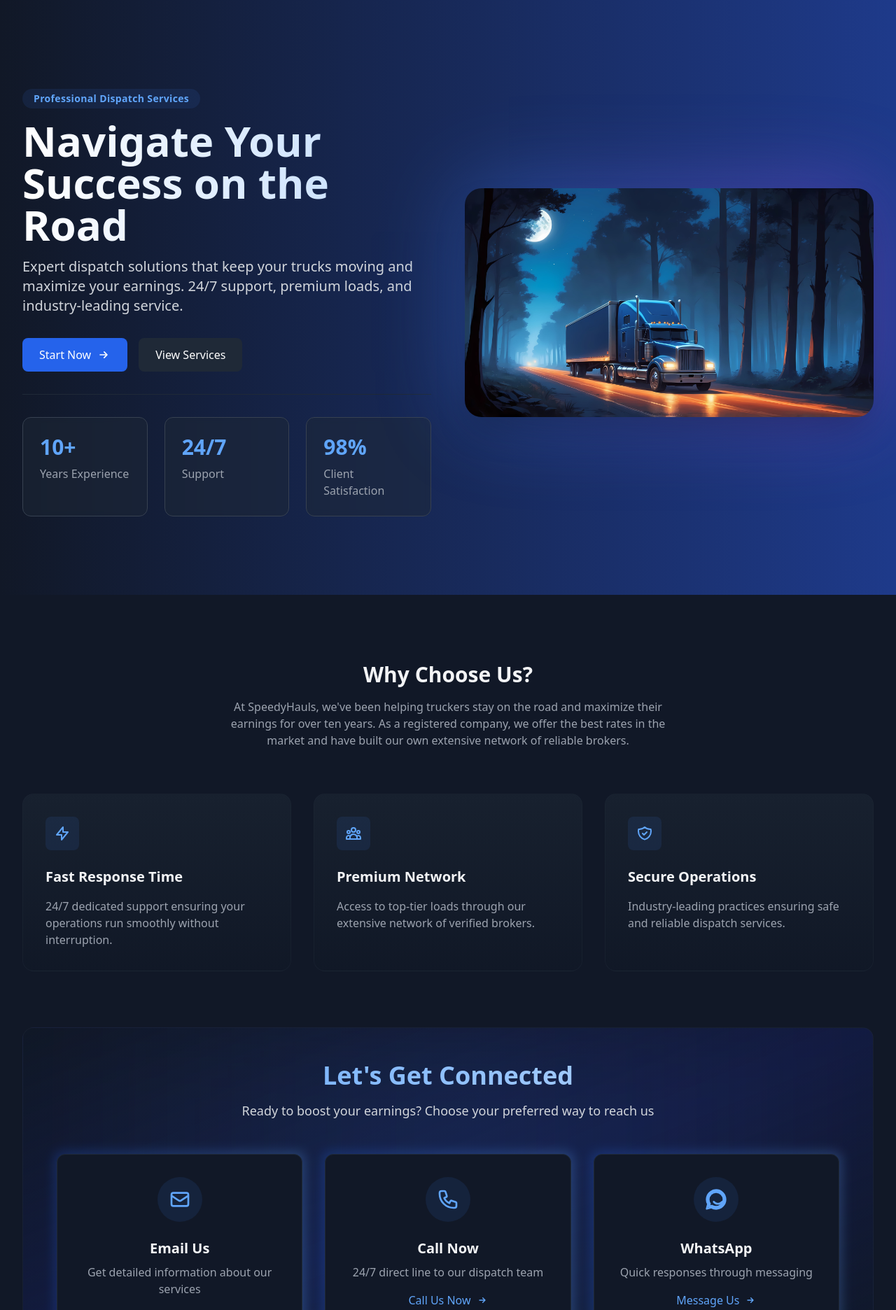
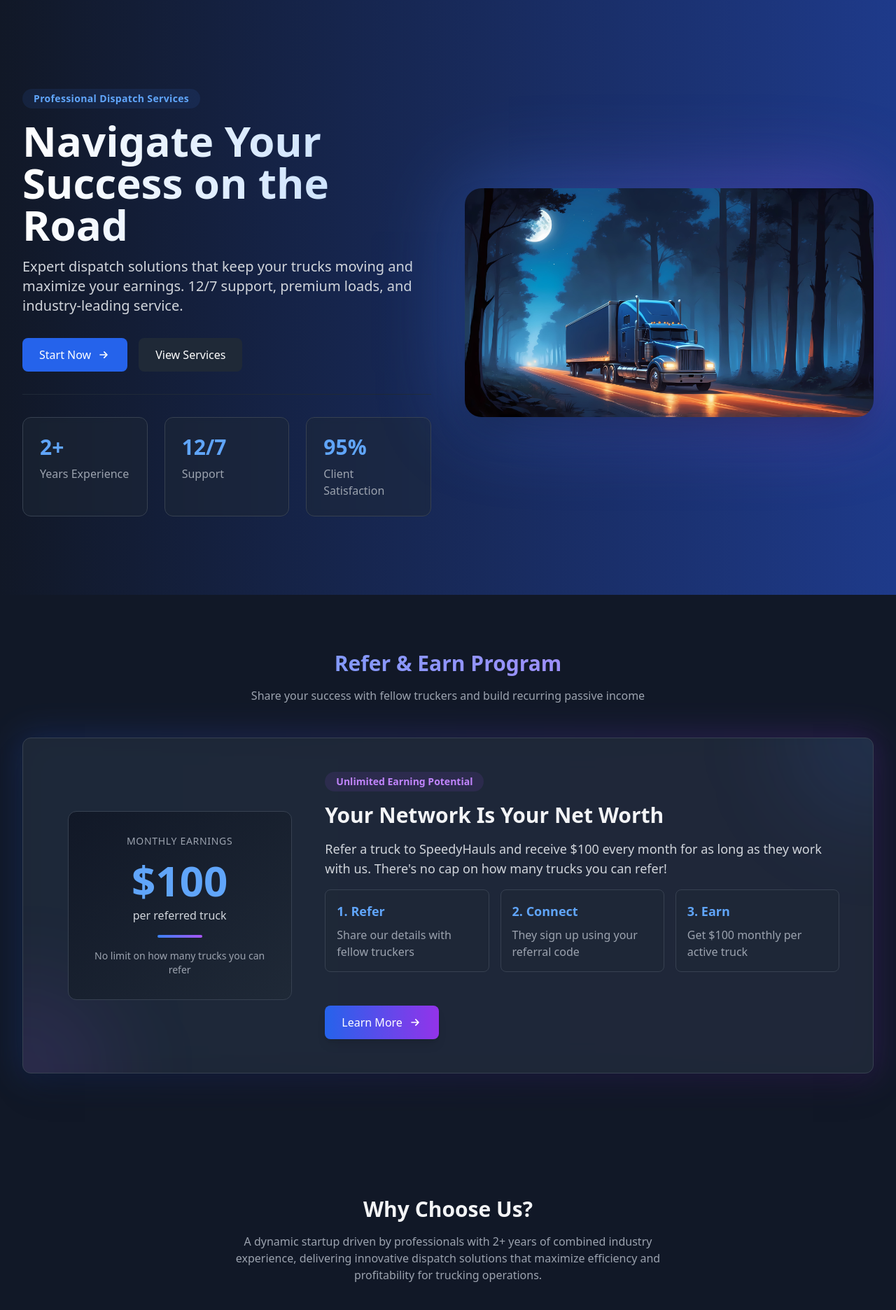
Before and after one commit to shahzaiballi/Dispatch_Website, a Django app: page / in a window 1280 px wide. Shown: the part 82-1954 px from the top of the page at 70% size. Run offline with Django 5.2, Linux system fonts and the light colour scheme; some libraries are stand-ins or nearby versions.

Commit message:
Added special offer

```diff
--- a/Dispatch_Service/Dispatch_Service/settings.py
+++ b/Dispatch_Service/Dispatch_Service/settings.py
@@ -69,8 +69,8 @@ DATABASES = {
         'NAME': BASE_DIR / 'db.sqlite3',
     }
 }
+
 '''
-
 DATABASES = {
     'default': {
         'ENGINE': 'django.db.backends.postgresql',
@@ -85,7 +85,7 @@ DATABASES = {
 AWS_ACCESS_KEY_ID = os.getenv('AWS_ACCESS')
 AWS_SECRET_ACCESS_KEY = os.getenv('AWS_SECRET')
 
-AWS_STORAGE_BUCKET_NAME = "dispatch-bkt-01"
+AWS_STORAGE_BUCKET_NAME = "speedyhauls-bkt-01"
 AWS_S3_CUSTOM_DOMAIN = "%s.s3.amazonaws.com" % AWS_STORAGE_BUCKET_NAME
 AWS_S3_FILE_OVERWRITE = False
 
--- a/Dispatch_Service/core/templates/core/base.html
+++ b/Dispatch_Service/core/templates/core/base.html
@@ -154,7 +154,7 @@
                     <h3 class="text-lg font-semibold mb-4">Contact Info</h3>
                     <ul class="space-y-2 text-gray-400">
                         <li>📧 contact@speedyhauls.com</li>
-                        <li>📞 (123) 456-7890</li>
+                        <li>📞 (803) 402-3513</li>
                     </ul>
                 </div>
             </div>
--- a/Dispatch_Service/core/templates/core/contact.html
+++ b/Dispatch_Service/core/templates/core/contact.html
@@ -54,8 +54,8 @@
                         </div>
                         <div>
                             <h3 class="font-semibold text-lg mb-1">Phone</h3>
-                            <p class="text-gray-300">(123) 456-7890</p>
-                            <p class="text-sm text-gray-400 mt-1">Available 24/7 for support</p>
+                            <p class="text-gray-300">(803) 402-3513</p>
+                            <p class="text-sm text-gray-400 mt-1">Available 12/7 for support</p>
                         </div>
                     </div>
                 </div>
--- a/Dispatch_Service/core/templates/core/home.html
+++ b/Dispatch_Service/core/templates/core/home.html
@@ -36,7 +36,7 @@
                             Navigate Your Success on the Road
                         </h1>
                         <p class="text-xl text-gray-300 max-w-xl mx-auto lg:mx-0">
-                            Expert dispatch solutions that keep your trucks moving and maximize your earnings. 24/7 support, premium loads, and industry-leading service.
+                            Expert dispatch solutions that keep your trucks moving and maximize your earnings. 12/7 support, premium loads, and industry-leading service.
                         </p>
                     </div>
                     <div class="flex flex-col sm:flex-row gap-4 justify-center lg:justify-start">
@@ -53,15 +53,15 @@
                     <!-- Updated Stats Section -->
                     <div class="grid grid-cols-2 md:grid-cols-3 gap-6 pt-8 border-t border-gray-800">
                         <div class="bg-gray-800/50 backdrop-blur-sm p-6 rounded-xl border border-gray-700 transform hover:scale-105 transition-transform duration-300">
-                            <div class="text-3xl font-bold text-blue-400 mb-2">10+</div>
+                            <div class="text-3xl font-bold text-blue-400 mb-2">2+</div>
                             <div class="text-gray-400">Years Experience</div>
                         </div>
                         <div class="bg-gray-800/50 backdrop-blur-sm p-6 rounded-xl border border-gray-700 transform hover:scale-105 transition-transform duration-300">
-                            <div class="text-3xl font-bold text-blue-400 mb-2">24/7</div>
+                            <div class="text-3xl font-bold text-blue-400 mb-2">12/7</div>
                             <div class="text-gray-400">Support</div>
                         </div>
                         <div class="col-span-2 md:col-span-1 bg-gray-800/50 backdrop-blur-sm p-6 rounded-xl border border-gray-700 transform hover:scale-105 transition-transform duration-300">
-                            <div class="text-3xl font-bold text-blue-400 mb-2">98%</div>
+                            <div class="text-3xl font-bold text-blue-400 mb-2">95%</div>
                             <div class="text-gray-400">Client Satisfaction</div>
                         </div>
                     </div>
@@ -83,13 +83,100 @@
 
 
 
+
+<!-- Referral Program Section - With Modal -->
+<div class="bg-gray-900 py-20">
+    <div class="max-w-7xl mx-auto px-4 sm:px-6 lg:px-8">
+        <!-- Section header -->
+        <div class="text-center mb-12">
+            <h2 class="text-3xl font-bold mb-4 bg-clip-text text-transparent bg-gradient-to-r from-blue-400 to-purple-400">
+                Refer & Earn Program
+            </h2>
+            <p class="text-gray-400 max-w-2xl mx-auto">
+                Share your success with fellow truckers and build recurring passive income
+            </p>
+        </div>
+
+        <!-- Referral Card -->
+        <div class="relative">
+            <!-- Animated gradient background -->
+            <div class="absolute -inset-1 bg-gradient-to-r from-blue-600/30 to-purple-600/30 rounded-xl blur-xl opacity-70"></div>
+
+            <div class="relative bg-gray-800/90 rounded-xl overflow-hidden shadow-2xl border border-gray-700 hover:border-blue-500/50 transition-all duration-500">
+                <div class="absolute top-0 right-0 w-64 h-64 bg-blue-500/10 rounded-full -mr-32 -mt-32 blur-3xl"></div>
+                <div class="absolute bottom-0 left-0 w-64 h-64 bg-purple-500/10 rounded-full -ml-32 -mb-32 blur-3xl"></div>
+
+                <!-- Content -->
+                <div class="p-8 md:p-12 relative">
+                    <div class="grid md:grid-cols-12 gap-8 items-center">
+                        <!-- Left: Amount display -->
+                        <div class="md:col-span-4 flex flex-col items-center">
+                            <div class="flex flex-col items-center bg-gradient-to-br from-gray-900 to-gray-800 p-8 rounded-xl border border-gray-700 w-full max-w-xs transform hover:scale-105 transition-transform duration-300">
+                                <span class="text-sm uppercase tracking-wider text-gray-400 mb-2">Monthly Earnings</span>
+                                <div class="text-6xl font-bold text-blue-400 my-2">$100</div>
+                                <span class="text-gray-300">per referred truck</span>
+                                <div class="mt-4 w-16 h-1 bg-gradient-to-r from-blue-500 to-purple-500 rounded-full"></div>
+                                <div class="mt-4 text-sm text-center text-gray-400">No limit on how many trucks you can refer</div>
+                            </div>
+                        </div>
+
+                        <!-- Right: Description -->
+                        <div class="md:col-span-8 space-y-6">
+                            <div class="space-y-4">
+                                <div class="inline-block px-4 py-1 rounded-full bg-purple-500/10 text-purple-400 text-sm font-semibold">
+                                    Unlimited Earning Potential
+                                </div>
+                                <h3 class="text-2xl md:text-3xl font-bold">Your Network Is Your Net Worth</h3>
+                                <p class="text-gray-300 text-lg">
+                                    Refer a truck to SpeedyHauls and receive $100 every month for as long as they work with us. There's no cap on how many trucks you can refer!
+                                </p>
+
+                                <!-- How it works steps -->
+                                <div class="grid grid-cols-1 md:grid-cols-3 gap-4 mt-6">
+                                    <div class="bg-gray-800/50 p-4 rounded-lg border border-gray-700">
+                                        <div class="text-blue-400 text-lg font-semibold mb-2">1. Refer</div>
+                                        <p class="text-gray-400">Share our details with fellow truckers</p>
+                                    </div>
+                                    <div class="bg-gray-800/50 p-4 rounded-lg border border-gray-700">
+                                        <div class="text-blue-400 text-lg font-semibold mb-2">2. Connect</div>
+                                        <p class="text-gray-400">They sign up using your referral code</p>
+                                    </div>
+                                    <div class="bg-gray-800/50 p-4 rounded-lg border border-gray-700">
+                                        <div class="text-blue-400 text-lg font-semibold mb-2">3. Earn</div>
+                                        <p class="text-gray-400">Get $100 monthly per active truck</p>
+                                    </div>
+                                </div>
+                            </div>
+
+                            <!-- CTA Button -->
+                            <div class="pt-6">
+                                <button
+
+                                    class="inline-flex items-center px-6 py-3 rounded-lg bg-gradient-to-r from-blue-600 to-purple-600 hover:from-blue-700 hover:to-purple-700 text-white font-medium transition-all duration-300 transform hover:scale-105 shadow-lg">
+                                  <a href="tel:+18034023513"> Learn More</a>
+                                    <svg class="ml-2 w-5 h-5" fill="none" stroke="currentColor" viewBox="0 0 24 24">
+                                        <path stroke-linecap="round" stroke-linejoin="round" stroke-width="2" d="M13 7l5 5m0 0l-5 5m5-5H6"></path>
+                                    </svg>
+                                </button>
+                            </div>
+                        </div>
+                    </div>
+                </div>
+            </div>
+        </div>
+    </div>
+</div>
+
+
+
+
 <!-- Services Section -->
 <div class="bg-gray-900 py-24">
     <div class="max-w-7xl mx-auto px-4 sm:px-6 lg:px-8">
         <div class="text-center mb-16">
             <h2 class="text-3xl font-bold mb-4">Why Choose Us?</h2>
             <p class="text-gray-400 max-w-2xl mx-auto">
-                At SpeedyHauls, we've been helping truckers stay on the road and maximize their earnings for over ten years. As a registered company, we offer the best rates in the market and have built our own extensive network of reliable brokers.
+                A dynamic startup driven by professionals with 2+ years of combined industry experience, delivering innovative dispatch solutions that maximize efficiency and profitability for trucking operations.
             </p>
         </div>
 
@@ -104,7 +191,7 @@
                         </svg>
                     </div>
                     <h3 class="text-xl font-semibold mb-4">Fast Response Time</h3>
-                    <p class="text-gray-400">24/7 dedicated support ensuring your operations run smoothly without interruption.</p>
+                    <p class="text-gray-400">12/7 dedicated support ensuring your operations run smoothly without interruption.</p>
                 </div>
             </div>
 
@@ -182,14 +269,14 @@
                     <!-- Phone Card -->
                     <div class="group relative">
                         <div class="absolute -inset-1 bg-gradient-to-r from-blue-600 to-blue-400 rounded-xl blur opacity-25 group-hover:opacity-75 transition duration-500"></div>
-                        <a href="tel:+1234567890" class="relative flex flex-col items-center p-8 rounded-xl bg-gray-900 border border-gray-800 hover:border-blue-500/50 transition-all duration-300">
+                        <a href="tel:+18034023513" class="relative flex flex-col items-center p-8 rounded-xl bg-gray-900 border border-gray-800 hover:border-blue-500/50 transition-all duration-300">
                             <div class="p-4 rounded-full bg-blue-500/10 mb-6 group-hover:scale-110 transition-transform duration-300">
                                 <svg class="w-8 h-8 text-blue-400" fill="none" stroke="currentColor" viewBox="0 0 24 24">
                                     <path stroke-linecap="round" stroke-linejoin="round" stroke-width="2" d="M3 5a2 2 0 012-2h3.28a1 1 0 01.948.684l1.498 4.493a1 1 0 01-.502 1.21l-2.257 1.13a11.042 11.042 0 005.516 5.516l1.13-2.257a1 1 0 011.21-.502l4.493 1.498a1 1 0 01.684.949V19a2 2 0 01-2 2h-1C9.716 21 3 14.284 3 6V5z"/>
                                 </svg>
                             </div>
                             <h3 class="text-xl font-semibold mb-2 group-hover:text-blue-400 transition-colors duration-300">Call Now</h3>
-                            <p class="text-gray-400 text-center">24/7 direct line to our dispatch team</p>
+                            <p class="text-gray-400 text-center">12/7 direct line to our dispatch team</p>
                             <span class="mt-4 inline-flex items-center text-blue-400 group-hover:translate-x-2 transition-transform duration-300">
                                 Call Us Now
                                 <svg class="w-4 h-4 ml-2" fill="none" stroke="currentColor" viewBox="0 0 24 24">
@@ -202,7 +289,7 @@
                     <!-- WhatsApp Card -->
                     <div class="group relative">
                         <div class="absolute -inset-1 bg-gradient-to-r from-blue-600 to-blue-400 rounded-xl blur opacity-25 group-hover:opacity-75 transition duration-500"></div>
-                        <a href="https://wa.me/1234567890" class="relative flex flex-col items-center p-8 rounded-xl bg-gray-900 border border-gray-800 hover:border-blue-500/50 transition-all duration-300">
+                        <a href="https://wa.me/18034023513" class="relative flex flex-col items-center p-8 rounded-xl bg-gray-900 border border-gray-800 hover:border-blue-500/50 transition-all duration-300">
                             <div class="p-4 rounded-full bg-blue-500/10 mb-6 group-hover:scale-110 transition-transform duration-300">
                                 <svg class="w-8 h-8 text-blue-400" fill="none" stroke="currentColor" viewBox="0 0 24 24">
                                     <path stroke-linecap="round" stroke-linejoin="round" stroke-width="2" d="M12 2C6.48 2 2 6.48 2 12c0 1.82.49 3.53 1.35 5L2 22l5-1.35C8.47 21.51 10.18 22 12 22c5.52 0 10-4.48 10-10S17.52 2 12 2zm0 18c-1.46 0-2.87-.37-4.13-1.07l-.3-.18-3.07.8.8-3.07-.18-.3A7.93 7.93 0 014 12c0-4.41 3.59-8 8-8s8 3.59 8 8-3.59 8-8 8z"/>
@@ -222,4 +309,6 @@
                 </div>
             </div>
 
+
+
 {% endblock %}
--- a/Dispatch_Service/core/templates/core/signup.html
+++ b/Dispatch_Service/core/templates/core/signup.html
@@ -170,7 +170,7 @@
                             </svg>
                         </div>
                         <div>
-                            <h3 class="font-semibold text-lg mb-1">24/7 Support</h3>
+                            <h3 class="font-semibold text-lg mb-1">12/7 Support</h3>
                             <p class="text-gray-300">Round-the-clock assistance for all your dispatching needs</p>
                             <p class="text-sm text-gray-400 mt-1">Average response time: 15 minutes</p>
                         </div>
```
Also changed, not shown: Dispatch_Service/core/templates/core/services.html (+12 -4 lines).
